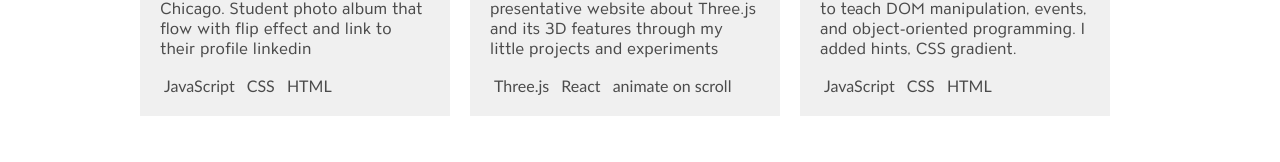
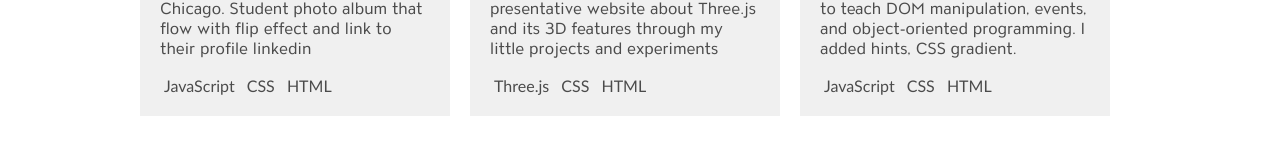
Before and after one commit to juneidea/My-Portfolio2, a React (Create React App) app: page /projects in a window 1280 px wide. Shown: the part 716-878 px from the top of the page. Built offline with nearby package versions, Linux system fonts and the light colour scheme.

Commit message:
three static

```diff
--- a/src/data.js
+++ b/src/data.js
@@ -43,9 +43,9 @@ export const projectData = [
   {
     name: `Three-Journey`,
     description: `A stackathon award winner - A presentative website about Three.js and its 3D features through my little projects and experiments`,
-    demo: 'https://three-journey.herokuapp.com/',
+    demo: 'https://juneidea.github.io/three-journey/',
     github: 'https://github.com/juneidea/three-journey',
-    tech: ['Three.js', 'React', 'animate on scroll'],
+    tech: ['Three.js', 'CSS', 'HTML'],
     image: 'threeJ.png',
     active: true,
   },
```
